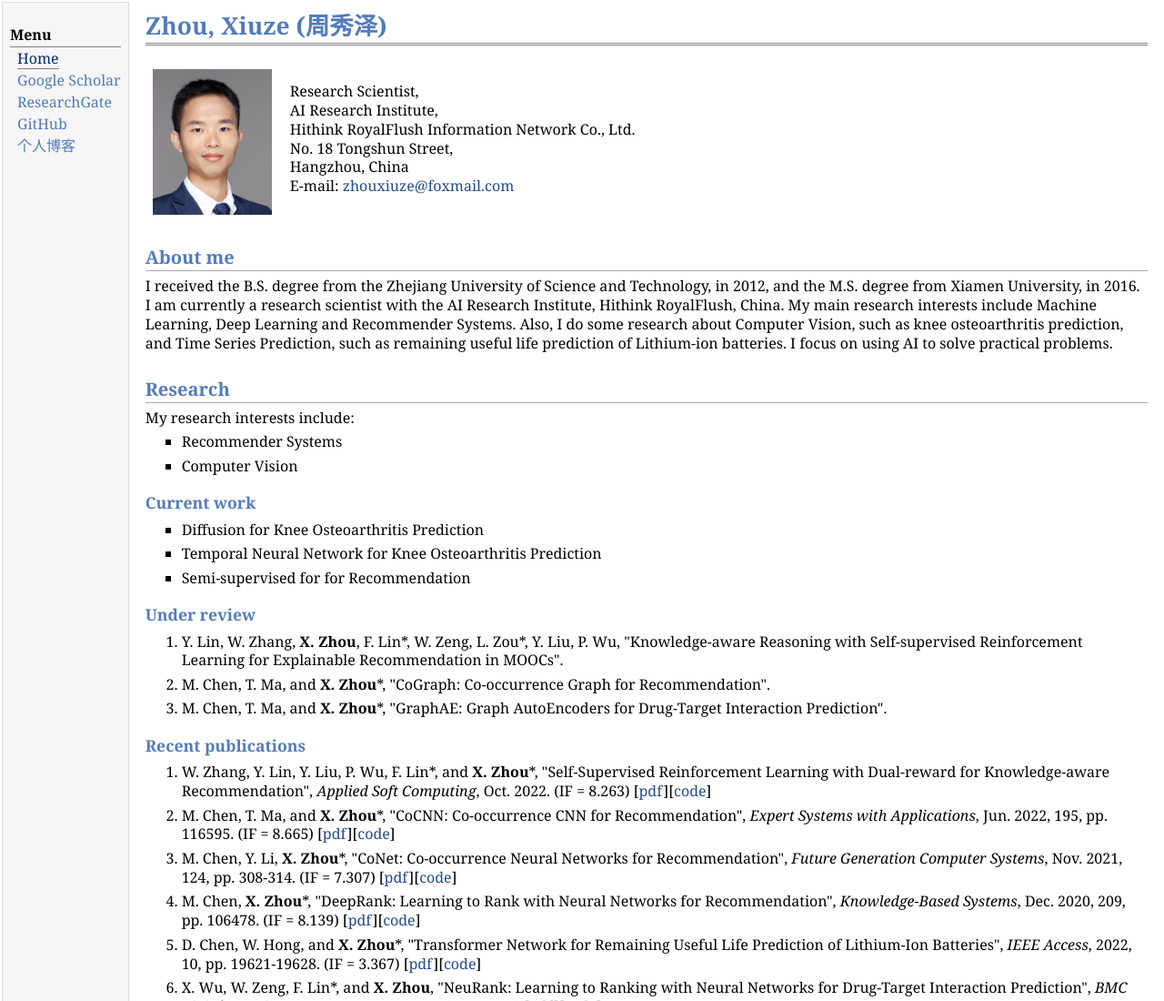
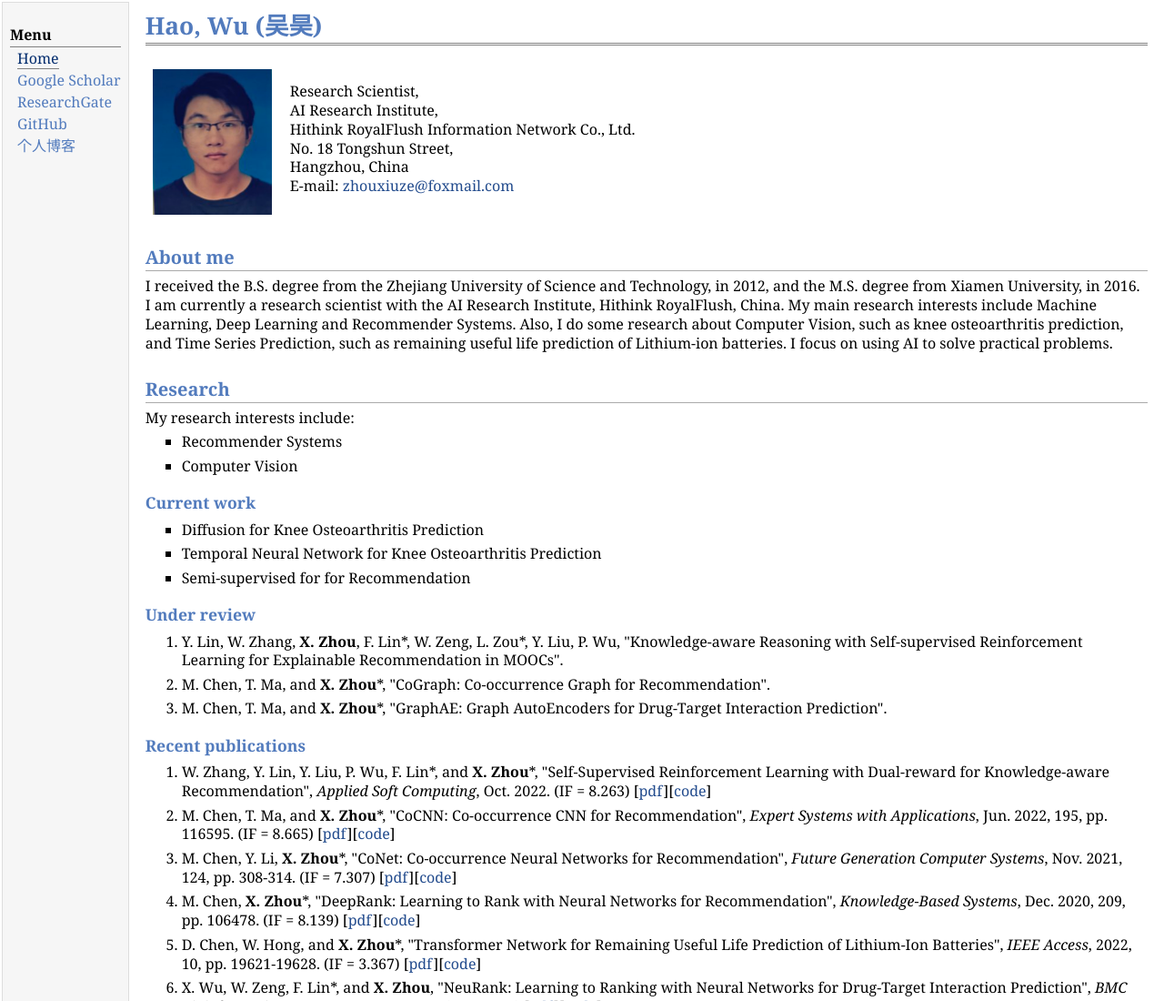
Before and after one commit to easylearning-nlp/easylearning-nlp.github.io, a plain HTML site: page index.html in a window 1280 px wide. Shown: the top 1100 px of the page at 91% size. Drawn offline with Linux system fonts and the light colour scheme.

Commit message:
Update index.html

```diff
--- a/index.html
+++ b/index.html
@@ -22,10 +22,10 @@
 </td>
 <td id="layout-content">
 <div id="toptitle">
-<h1>Zhou, Xiuze (周秀泽) </h1>
+<h1>Hao, Wu (吴昊) </h1>
 </div>
 <table class="imgtable"><tr><td>
-<a href="https://xiuzezhou.github.io/"><img src="photos/bio.jpg" alt="alt text" width="131px" height="160px" /></a>&nbsp;</td>
+<a href="https://xiuzezhou.github.io/"><img src="photos/wu.png" alt="alt text" width="131px" height="160px" /></a>&nbsp;</td>
 <td align="left"><p>Research Scientist,<br />
 AI Research Institute,<br />
 Hithink RoyalFlush Information Network Co., Ltd. <br />
```
